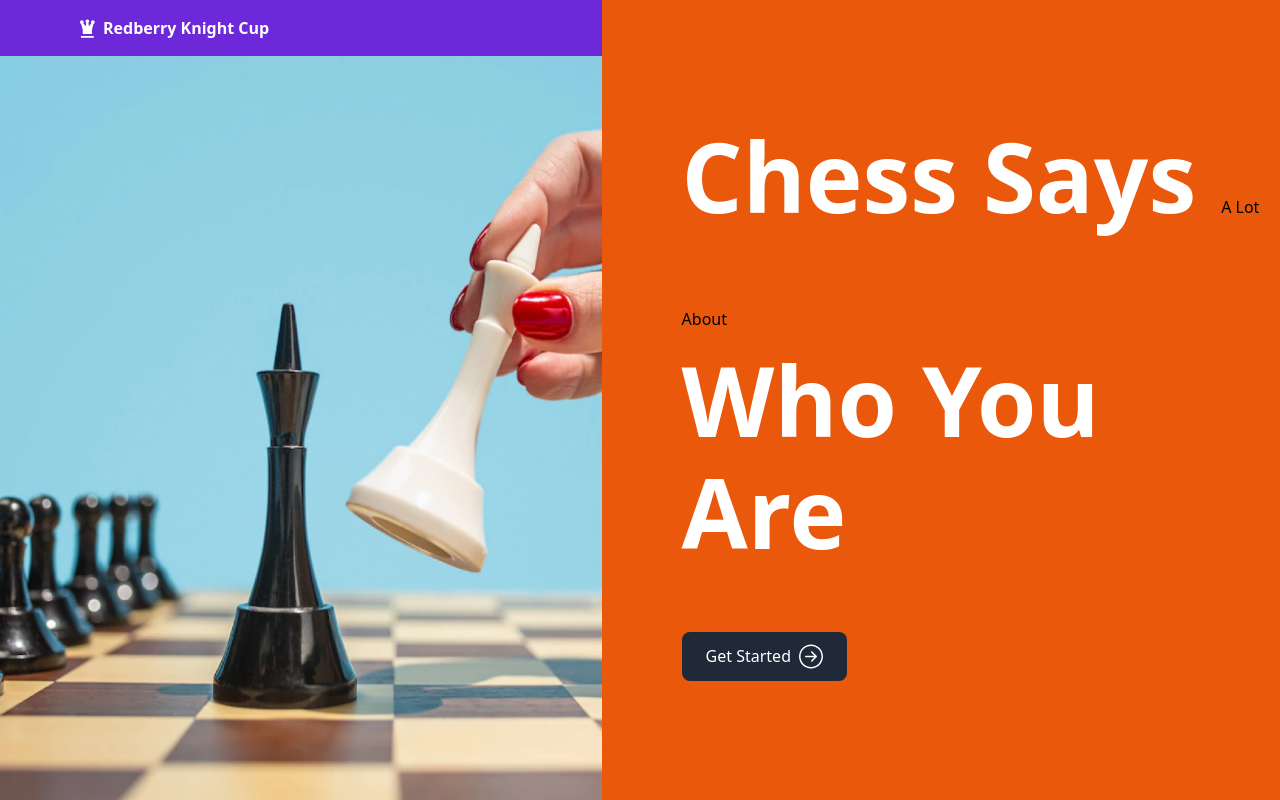
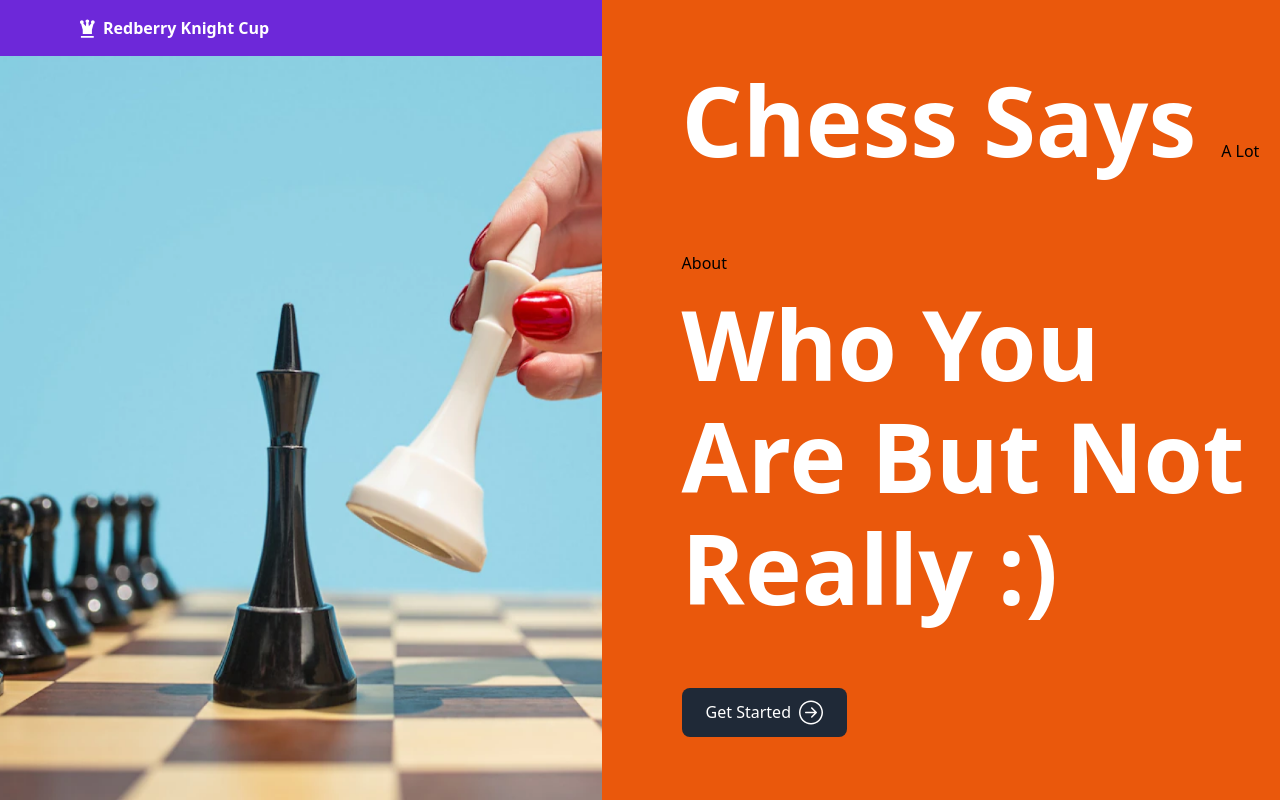
Before and after one commit to RedberryInternship/nextjs-folder-structure-example, a Next.js app: page / in a window 1280 px wide. Built offline with nearby package versions, Linux system fonts and the light colour scheme; no server answers.

Commit message:
test: ci cd

```diff
--- a/pages/index.tsx
+++ b/pages/index.tsx
@@ -17,7 +17,7 @@ const Home: NextPage = () => {
           chess says{' '}
           <span className='text-black text-base font-normal'>a lot about</span>{' '}
           <br />
-          who you are
+          who you are but not really :)
         </h1>
         <BlackLinkWithArrowRight
           link='/personal-information'
```
